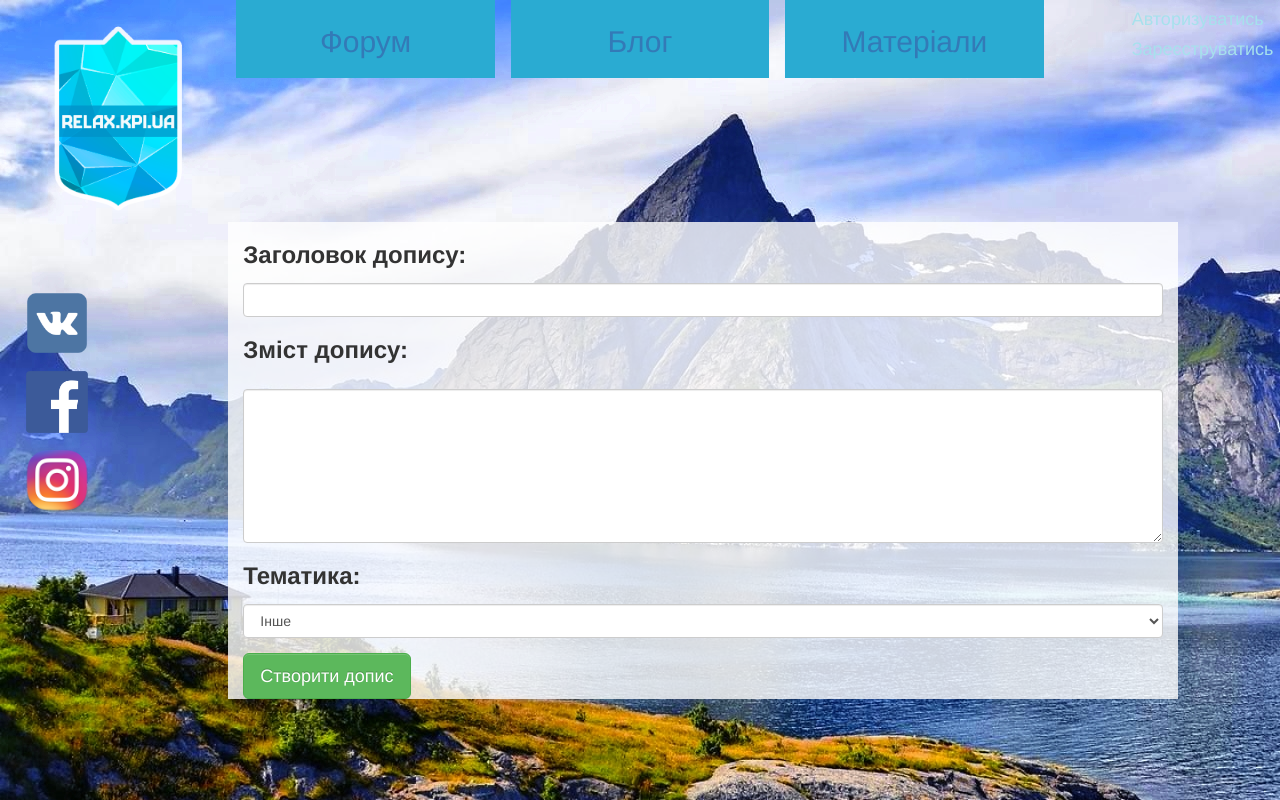
After one commit to BorisTopchiev/The_Globe_Website, a Django app: page /add/ in a window 1280 px wide. The commit adds this page. Run offline with Django 3.2, Linux system fonts and the light colour scheme; some libraries are stand-ins or nearby versions.

Commit message:
Blog's posts addition and deleting realised

```diff
--- /dev/null
+++ b/Project/templates/add_page.html
@@ -0,0 +1,35 @@
+{% extends 'header.html' %}
+{%  load staticfiles%}
+{% load filter %}
+{% block content %}
+    <div class="col-md-8">
+        <div class="container" style="width: 950px;">
+            <form action={{ request.get_full_path }} method="post" class="form-vertical" role="form">
+
+                {% csrf_token %}
+                <div class="form-group">
+                    <h3><label for="client">Заголовок допису:</label></h3>
+                    <input class="form-control" type="text" name="blog_name"/>
+                </div>
+                <div class="form-group">
+                    <h3><label for="courier">Зміст допису:</label><h3>
+                    <textarea class="form-control" rows=7 type="text" name="text"></textarea>
+                </div>
+                <div class="form-group">
+                    <h3><label for="plate">Тематика:</label></h3>
+                    <select class="form-control" id="topic_name" name="topic_name">
+                        <option value="Other">Інше</option>
+                        <option value="Competitions">Змагання</option>
+                        <option value="Lifehacks">Лайфхаки</option>
+                        <option value="Journeys">Подорожі</option>
+                        <option value="Descriptions">Описи</option>
+                        <option value="Technique">Техніка</option>
+                        <option value="Events">Події</option>
+                    </select>
+                </div>
+                <button type="submit" class="btn btn-success btn-lg" name="add">Створити допис</button>
+
+            </form>
+        </div>
+    </div>
+{% endblock %}
--- a/Project/templates/header.html
+++ b/Project/templates/header.html
@@ -188,18 +188,6 @@
 </head>
 <body>
     <div class="col-md-2">
-
-        <div id="custom-search-input" style="margin-top: 15px;">
-            <div class="input-group col-md-12">
-                <input type="text" class="form-control input-lg" placeholder="Buscar" />
-                <span class="input-group-btn">
-                    <button class="btn btn-info btn-lg" type="button">
-                        <i class="glyphicon glyphicon-search"></i>
-                    </button>
-                </span>
-            </div>
-        </div>
-
         <div class="hover01" style="margin-top: 20px; margin-left: 25px;">
                 <a href="http://relax.kpi.ua/"><img  src="{% static "Images/relax-logo.png" %}" height="200px" width="155px"></a>
         </div>
--- a/Project/urls.py
+++ b/Project/urls.py
@@ -6,6 +6,8 @@ import views
 urlpatterns = [
     url(r'^$', views.main_page, name='main_page'),
     url(r'^blogs/$', views.blogs_page, name='blogs_page'),
+    url(r'^add/$', views.add_blog, name='add_page'),
+    url(r'^remove/(?P<id>[\w]+)/$', views.remove_post),
     url(r'^blog_post/(?P<id>[\w]+)/$', views.load_blog, name='blog_post'),
     url(r'^materials/$', views.materials_page, name='materials_page'),
     url(r'^registration/$', views.register_page, name='register_page'),
--- a/Project/views.py
+++ b/Project/views.py
@@ -38,9 +38,20 @@ def materials_page(request):
     return render(request, 'materials_page.html')
 
 def blogs_page(request):
+    # msgs = ""
+    # status = ""
+    if ('topic_name' in request.GET and request.GET['topic_name'] != '0'):
+        # if db.status(request) == 0:
+        #     status = "using cash"
+        # else:
+        #     status = "without cash"
 
-
-    blogs_list = db.getAllBlogs()
+        # start_time = time.time()
+        blogs_list = db.getBlogsByTopic(request)
+        # time_res = time.time() - start_time
+        # msgs = str(time_res)
+    else:
+        blogs_list = db.getAllBlogs()
 
     paginator = Paginator(blogs_list, 30)  # Show per page
     page = request.GET.get('page')
@@ -61,3 +72,17 @@ def load_blog(request, id):
     blog = db.getBlog(id)
 
     return render(request, 'blog_post.html', {'blog': blog})
+
+def add_blog(request):
+    if request.method == 'POST':
+            print request.POST['blog_name']
+            print request.POST['text']
+            print request.POST['topic_name']
+            db.saveBlog({'name': request.POST['blog_name'], 'text': request.POST['text'], 'topic': request.POST['topic_name']})
+            return redirect('/blogs/')
+    elif request.method == 'GET':
+       return render(request, 'add_page.html')
+
+def remove_post(request,id):
+    db.removeBlog(id)
+    return redirect('/')
```
Also changed, not shown: Project/mongomanager.py (+13 -2 lines), Project/templates/blogs_page.html (+36 -4 lines), 3 other files.
